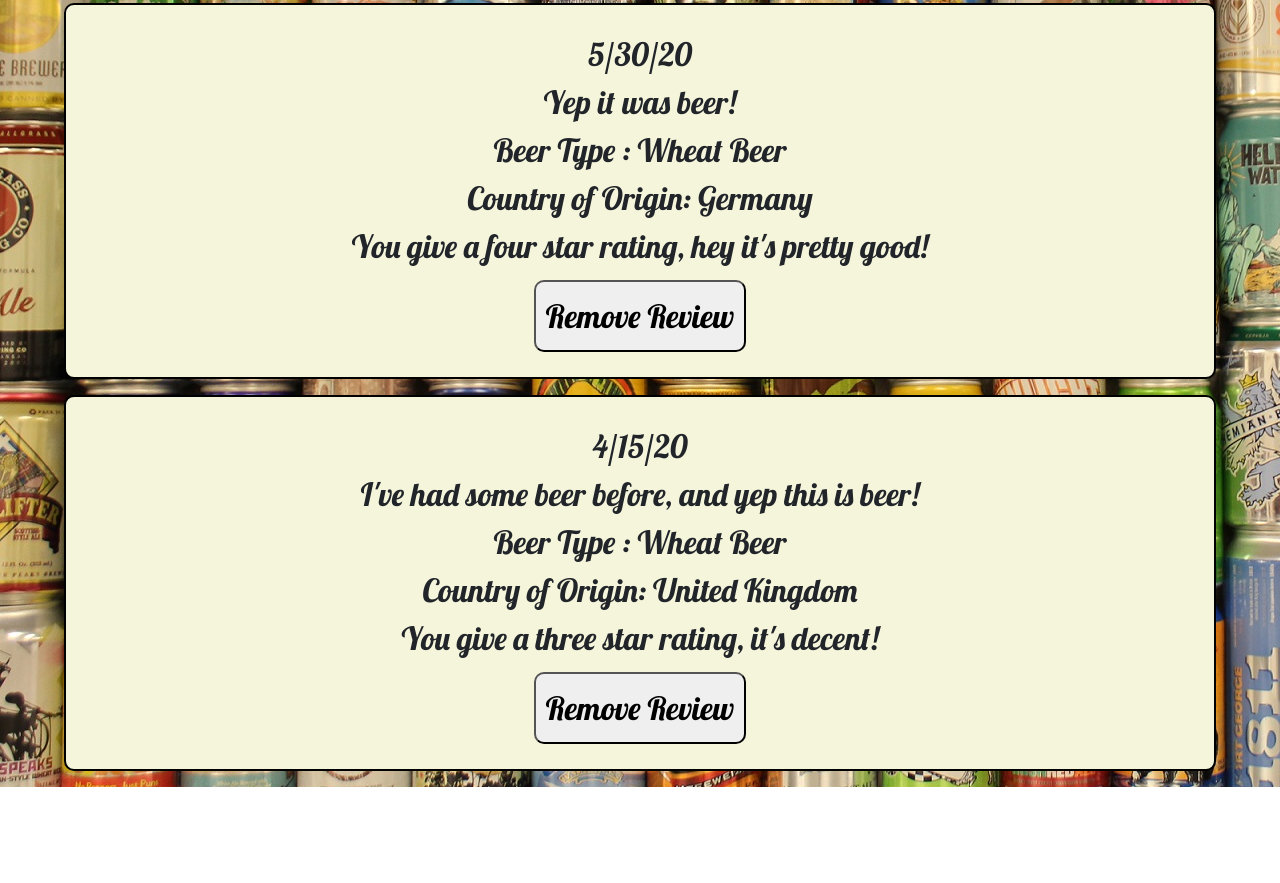
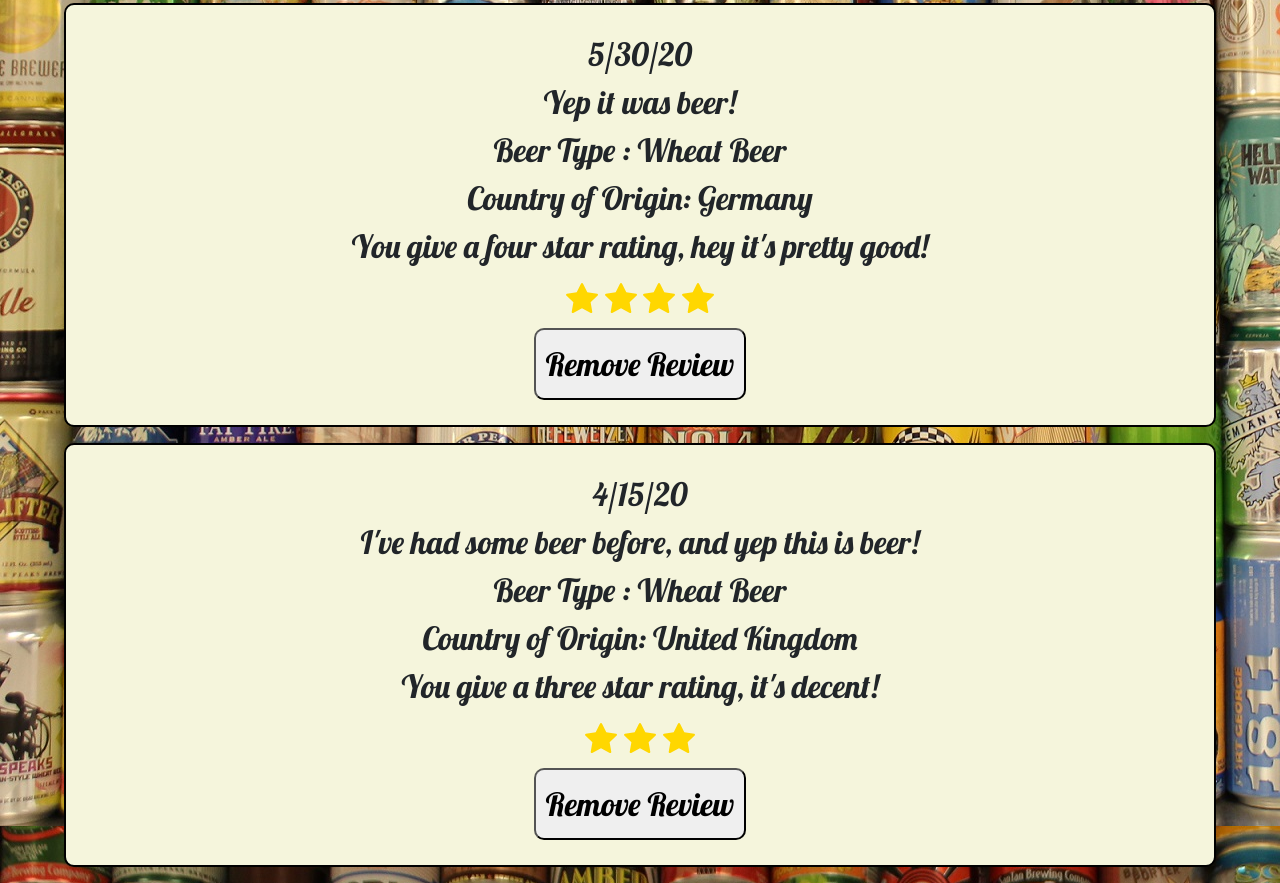
Before and after one commit to DylanRamsey/BeerReviewer, a plain HTML site: page index.html in a window 1280 px wide. Shown: the part 557-1440 px from the top of the page. Before the commit the page ends 1344 px from the top, so only its background shows below. Drawn offline with nearby package versions, Linux system fonts and the light colour scheme.

Commit message:
Updated some form html

```diff
--- a/index.html
+++ b/index.html
@@ -18,6 +18,7 @@
             </div>
 
             <div class="entryBox">
+                <form>
                     <div class="stars">
 
                         <svg class="bi bi-star-fill1" width="2em" height="2em" viewBox="0 0 16 16" fill="currentColor" xmlns="http://www.w3.org/2000/svg">
@@ -81,8 +82,9 @@
                         </div>
 
                             <br>
-                        <button onclick="submitReview()" class="submitButton" value="SUBMIT!">SUBMIT!</button>
+                            <input type="button" onclick="submitReview()" class="submitButton" value="SUBMIT!"></button>
                     </div>
+                </form>
 
                 <div class="preMadeBeerReviews">
                     <p class="newBeerReview">
@@ -95,6 +97,21 @@
                         Beer Type : Wheat Beer<br>
                         Country of Origin: Germany <br>
                         You give a four star rating, hey it's pretty good! <br>
+
+                        <svg class="bi bi-star-fill1" width="1em" height="1em" viewBox="0 0 16 16" fill="gold" xmlns="http://www.w3.org/2000/svg">
+                            <path d="M3.612 15.443c-.386.198-.824-.149-.746-.592l.83-4.73L.173 6.765c-.329-.314-.158-.888.283-.95l4.898-.696L7.538.792c.197-.39.73-.39.927 0l2.184 4.327 4.898.696c.441.062.612.636.283.95l-3.523 3.356.83 4.73c.078.443-.36.79-.746.592L8 13.187l-4.389 2.256z"/>
+                        </svg>
+                        <svg class="bi bi-star-fill2" width="1em" height="1em" viewBox="0 0 16 16" fill="gold" xmlns="http://www.w3.org/2000/svg">
+                            <path d="M3.612 15.443c-.386.198-.824-.149-.746-.592l.83-4.73L.173 6.765c-.329-.314-.158-.888.283-.95l4.898-.696L7.538.792c.197-.39.73-.39.927 0l2.184 4.327 4.898.696c.441.062.612.636.283.95l-3.523 3.356.83 4.73c.078.443-.36.79-.746.592L8 13.187l-4.389 2.256z"/>
+                        </svg>
+
+                        <svg class="bi bi-star-fill3" width="1em" height="1em" viewBox="0 0 16 16" fill="gold" xmlns="http://www.w3.org/2000/svg">
+                            <path d="M3.612 15.443c-.386.198-.824-.149-.746-.592l.83-4.73L.173 6.765c-.329-.314-.158-.888.283-.95l4.898-.696L7.538.792c.197-.39.73-.39.927 0l2.184 4.327 4.898.696c.441.062.612.636.283.95l-3.523 3.356.83 4.73c.078.443-.36.79-.746.592L8 13.187l-4.389 2.256z"/>
+                        </svg>
+                        <svg class="bi bi-star-fill4" width="1em" height="1em" viewBox="0 0 16 16" fill="gold" xmlns="http://www.w3.org/2000/svg">
+                            <path d="M3.612 15.443c-.386.198-.824-.149-.746-.592l.83-4.73L.173 6.765c-.329-.314-.158-.888.283-.95l4.898-.696L7.538.792c.197-.39.73-.39.927 0l2.184 4.327 4.898.696c.441.062.612.636.283.95l-3.523 3.356.83 4.73c.078.443-.36.79-.746.592L8 13.187l-4.389 2.256z"/>
+                        </svg><br>
+
                         <button onclick="deleteOldReview1()" class="submitButton">Remove Review</button>
                     </p>
 
@@ -104,6 +121,16 @@
                         Beer Type : Wheat Beer<br>
                         Country of Origin: United Kingdom <br>
                         You give a three star rating, it's decent!  <br>
+                        <svg class="bi bi-star-fill1" width="1em" height="1em" viewBox="0 0 16 16" fill="gold" xmlns="http://www.w3.org/2000/svg">
+                            <path d="M3.612 15.443c-.386.198-.824-.149-.746-.592l.83-4.73L.173 6.765c-.329-.314-.158-.888.283-.95l4.898-.696L7.538.792c.197-.39.73-.39.927 0l2.184 4.327 4.898.696c.441.062.612.636.283.95l-3.523 3.356.83 4.73c.078.443-.36.79-.746.592L8 13.187l-4.389 2.256z"/>
+                        </svg>
+                        <svg class="bi bi-star-fill2" width="1em" height="1em" viewBox="0 0 16 16" fill="gold" xmlns="http://www.w3.org/2000/svg">
+                            <path d="M3.612 15.443c-.386.198-.824-.149-.746-.592l.83-4.73L.173 6.765c-.329-.314-.158-.888.283-.95l4.898-.696L7.538.792c.197-.39.73-.39.927 0l2.184 4.327 4.898.696c.441.062.612.636.283.95l-3.523 3.356.83 4.73c.078.443-.36.79-.746.592L8 13.187l-4.389 2.256z"/>
+                        </svg>
+
+                        <svg class="bi bi-star-fill3" width="1em" height="1em" viewBox="0 0 16 16" fill="gold" xmlns="http://www.w3.org/2000/svg">
+                            <path d="M3.612 15.443c-.386.198-.824-.149-.746-.592l.83-4.73L.173 6.765c-.329-.314-.158-.888.283-.95l4.898-.696L7.538.792c.197-.39.73-.39.927 0l2.184 4.327 4.898.696c.441.062.612.636.283.95l-3.523 3.356.83 4.73c.078.443-.36.79-.746.592L8 13.187l-4.389 2.256z"/>
+                        </svg><br>
                         <button onclick="deleteOldReview2()" class="submitButton">Remove Review</button>
                     </p>
                 </div>
```
Lines whose indentation alone changed are shown as unchanged.
